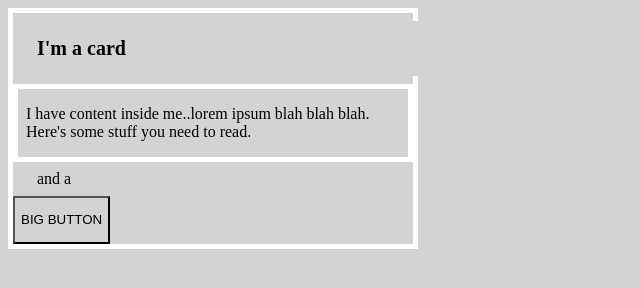
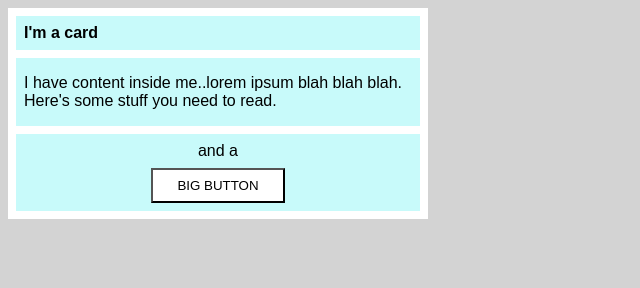
Before and after one commit to DNML31/TOP-CSS-assignments, a plain HTML site: page margin-and-padding-2/index.html in a window 1280 px wide. Shown: the whole page, without its empty margins (0-640 px from the left). Drawn offline with Linux system fonts and the light colour scheme.

Commit message:
Correct margin, padding and borders
I decided to start this assignment mostly from scratch. It seemed to
help in getting the general structure of the borders and margins between
the separate sections.

However, upon getting my desired outcome, the solution files look much
more concise than mine. Knowing this, I can see how making changes to my
code could pose more issues and confusion with unnecessary lines of code.

I will try this again with the mindset of using minimal lines of code.

```diff
--- a/margin-and-padding-2/index.html
+++ b/margin-and-padding-2/index.html
@@ -7,15 +7,16 @@
     <link rel="stylesheet" a href="style.css">
 </head>
 
-<div class="body">
-    <div class="title"><strong>I'm a card</strong></div>
+<body>
+    <div class="title">I'm a card</div>
 
     <div class="content">I have content inside me..lorem ipsum blah blah blah.
         Here's some stuff you need to read.
     </div>
 
-    <div class="button-container">and a</div>
-        <button><p>BIG BUTTON</p></button>
+    <div class="button-container">and a
+        <p><button>BIG BUTTON</button></p>
+    </div>
 </body>
 
 </html>
--- a/margin-and-padding-2/style.css
+++ b/margin-and-padding-2/style.css
@@ -1,64 +1,39 @@
-/* * {
+* {
+    background-color: lightgrey;
     font-family: Arial, Helvetica, sans-serif;
-    background-color: rgb(198, 198, 198);
 }
 
-.body {
-    width: 700px;
-    height: 700px;
-    margin: 10px;
-    background-color:aqua;
-    border: 5px solid white;
+body {
+    width: 420px;
 }
 
-.title {
-    display: inline-block;
-    font-size: 16px;
+div {
+    display: block;
     border: 8px solid white;
-    padding-top: 16px;
-    padding-bottom: 16px;
-    padding-left: 8px;
-    padding-right: 8px;
-    margin: 8px;
-}
-.content {
-    display: inline-block;
-    font-size: 16px;
-    border: 8px solid white;
-    padding-top: 16px;
-    padding-bottom: 16px;
-    padding-left: 8px;
-    padding-right: 8px;
-    margin: 8px;
+    padding: 8px;
+    background-color: rgb(200, 250, 250);
 }
 
-.button-container {
+p {
+    text-align: center;
     display: block;
-    text-align: center;
-    padding: 8px;
+    background-color: rgb(200, 250, 250);
+    margin-bottom: 0;
+}
+
+button {
+    background-color: white;
     padding-top: 8px;
     padding-bottom: 8px;
     padding-left: 24px;
     padding-right: 24px;
-    border: 8px solid white;
-} */
-*{
-    background-color: lightgrey;
-}
-
-.body {
-    border: 5px solid white;
-    width: 400px;
-    height: 0 auto;
+    margin-top: -8px;
 }
 
 .title {
-    display: block;
-    box-sizing: border-box;
-    width: 400px;
-    font-size: 20px;
-    margin: 8px;
-    padding: 16px;
+    font-size: 16px;
+    font-weight: bold;
+    padding: 8px;
 }
 
 .content {
@@ -66,19 +41,11 @@
     padding-bottom: 16px;
     padding-left: 8px;
     padding-right: 8px;
-    margin: 0;
-    border: 5px solid white;
+    margin-top: -8px;
 }
 
 .button-container {
-    padding-top: 8px;
-    padding-bottom: 8px;
-    padding-left: 24px;
-    padding-right: 24px;
-    margin: 0 auto;
+    text-align: center;
+    padding: 8px;
+    margin-top: -8px;
 }
-
-.p {
-    background-color: rgb(95, 20, 20);
-    text-align: center;
-}
```
